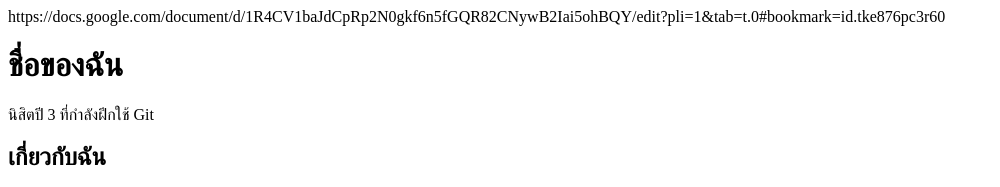
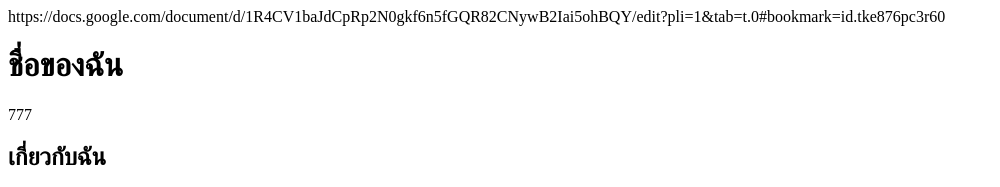
Before and after one commit to karnpunyawong2-cell/my-profile, a plain HTML site: page my-profile/index.html in a window 1280 px wide. Shown: the top 187 px of the page, without its empty margins (0-1000 px from the left). Drawn offline with Linux system fonts and the light colour scheme.

Commit message:
Change tagline

```diff
--- a/my-profile/index.html
+++ b/my-profile/index.html
@@ -9,7 +9,7 @@
 <body>
   <main class="card">
     <h1>ชื่อของฉัน</h1>
-    <p class="tagline">นิสิตปี 3 ที่กำลังฝึกใช้ Git</p>
+    <p class="tagline">777</p>
 
     <h2>เกี่ยวกับฉัน</h2>
     <p>เขียนแนะนำตัวสั้น ๆ 1–2 บรรทัด</p>
```
